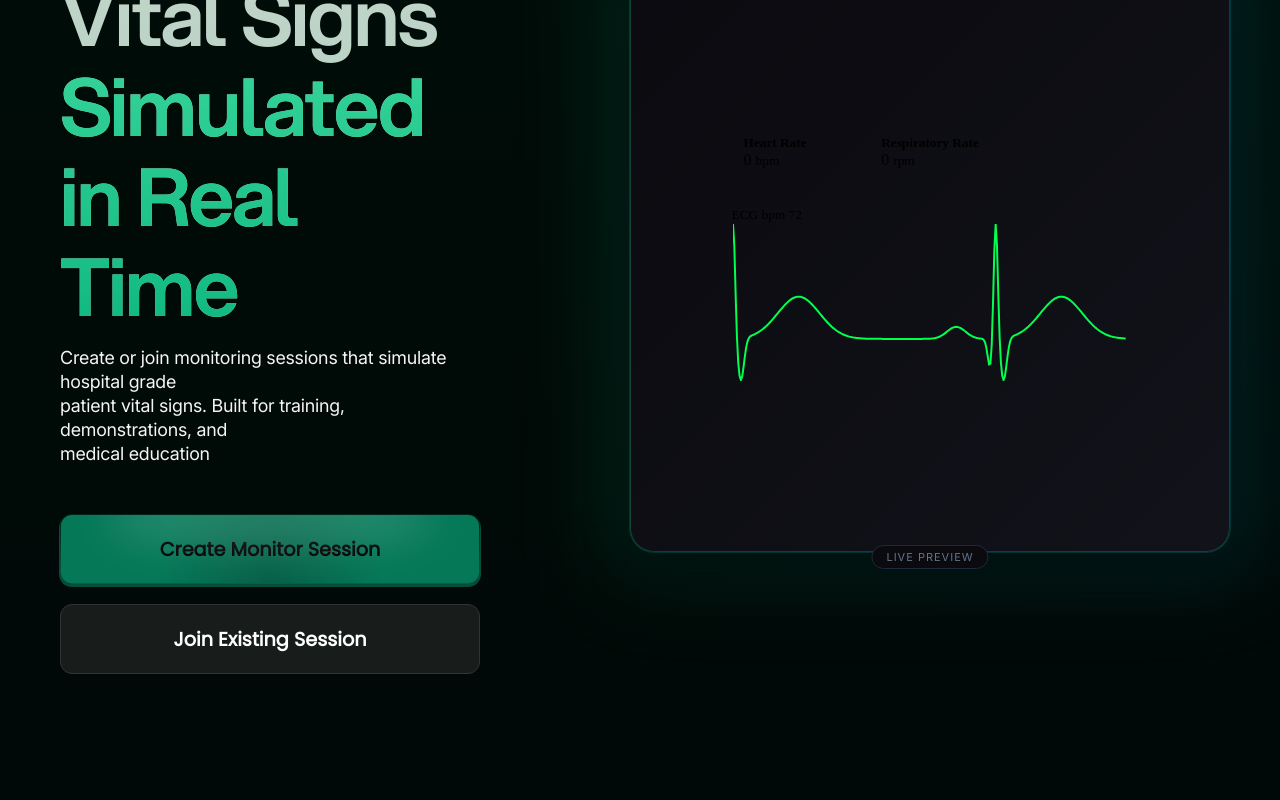
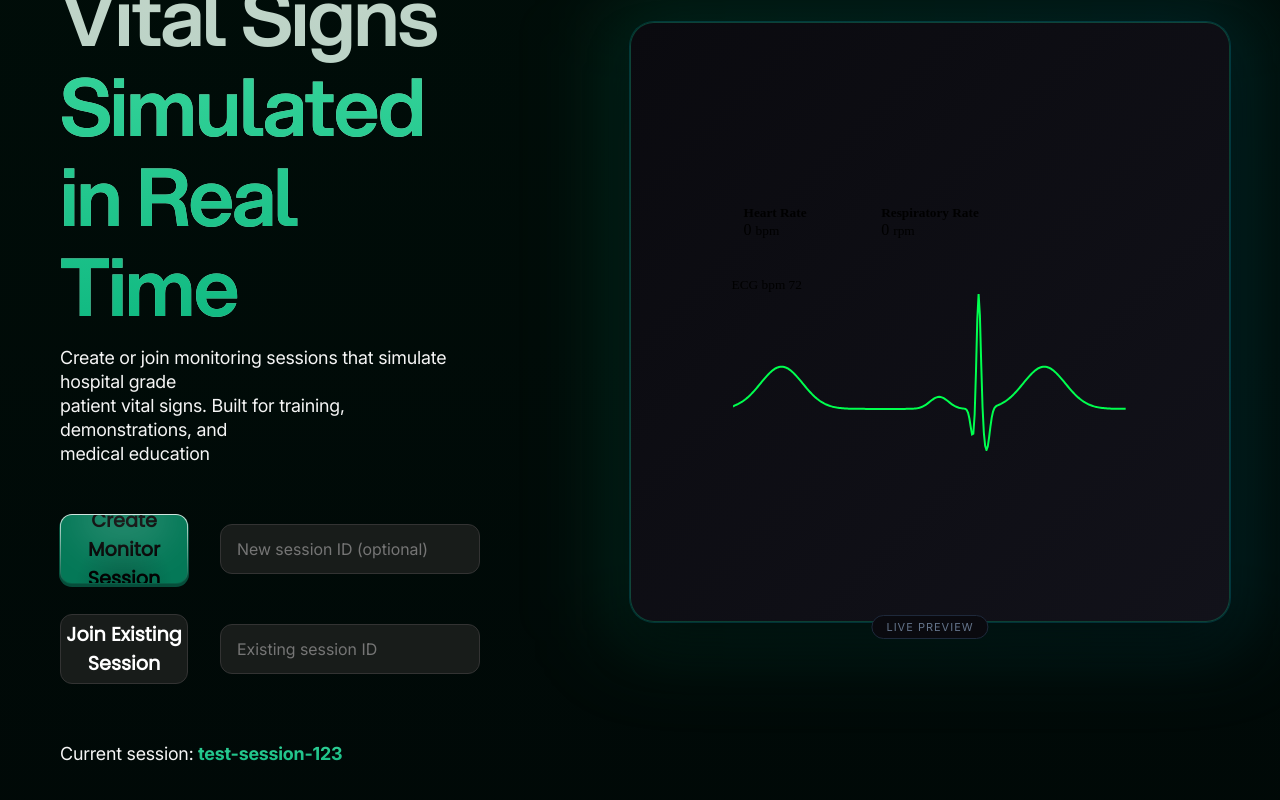
Before and after one commit to Online-Vitals-Monitor/Online-Vitals-Monitor, a React (Create React App) app in the folder frontend/: page / in a window 1280 px wide. Shown: the part 330-1130 px from the top of the page. Built offline with nearby package versions, Linux system fonts and the light colour scheme; no server answers.

Commit message:
pulling from frontend

```diff
--- a/frontend/src/components/navbar/NavbarNew.tsx
+++ b/frontend/src/components/navbar/NavbarNew.tsx
@@ -38,6 +38,15 @@ const NavbarNew = ({ isSessionActive, setIsSessionActive }: NavbarProps) => {
         </div>
         <div className="main-nav-buttons">
           <ul>
+            <li>
+              <Link to="/">Home</Link>
+            </li>
+            <li>
+              <Link to="/">How It Works</Link>
+            </li>
+            <li>
+              <Link to="/about">About</Link>
+            </li>
             {routes.map((route) => (
               <li key={route.path}>
                 <Link to={route.path}>{route.page}</Link>
--- a/frontend/src/pages/homepage/Heropage.css
+++ b/frontend/src/pages/homepage/Heropage.css
@@ -72,7 +72,7 @@
     display: inline-block;
 }
 
-.hero-description {
+.hero-description, .current-session-banner, .session-error {
     font-family: 'Inter', sans-serif;
     font-size: 18px;
     font-weight: 400;
@@ -83,12 +83,43 @@
     max-width: 600px;
 }
 
+.current-session-banner {
+    margin-top: 3rem;
+}
+
+.session-error {
+    color: #F50000;
+}
+
 .session-list {
     list-style: none;
     display: flex;
     flex-direction: column;
     gap: 20px;
     width: 100%;
+}
+
+.session-row {
+    display: flex;
+    align-items: center;
+    gap: 12px;
+    margin-bottom: 10px;
+}
+
+.new-session-input,
+.old-session-input {
+    flex: 1;
+    max-width: 260px;
+    height: 50px;
+    margin-left: 20px;
+    padding: 0 16px;
+    border-radius: 12px;
+    border: 1px solid #333;
+    background-color: #181c1a;
+    color: #f5f5f5;
+    font-family: 'Inter', sans-serif;
+    font-size: 1rem;
+    outline: none;
 }
 
 .create-session, .join-session {
--- a/frontend/src/pages/homepage/Heropage.tsx
+++ b/frontend/src/pages/homepage/Heropage.tsx
@@ -1,8 +1,48 @@
 import "./Heropage.css";
-import { Link } from "react-router-dom";
+import { useState } from "react";
+import { useNavigate, useLocation } from "react-router-dom";
+import { useSession } from "../../contexts/sessionContext";
 import MonitorView from "../monitorView";
 
 const Heropage = () => {
+  const [newSessionId, setNewSessionId] = useState("");
+  const [existingSessionId, setExistingSessionId] = useState("");
+  const [error, setError] = useState("");
+  const { session, connectNew, connectExisting } = useSession();
+  const navigate = useNavigate();
+  const location = useLocation() as any;
+
+  const target =
+    location.state?.from?.pathname && location.state.from.pathname !== "/session"
+      ? location.state.from.pathname
+      : "/monitor";
+
+  const handleNewSession = async () => {
+    setError("");
+    try {
+      await connectNew(newSessionId.trim() || undefined);
+      navigate(target, { replace: true });
+    } catch (err) {
+      setError(err instanceof Error ? err.message : "Failed to create session");
+    }
+  };
+
+  const handleJoinSession = async () => {
+    const id = existingSessionId.trim();
+    if (!id) {
+      setError("Please enter a session ID");
+      return;
+    }
+
+    setError("");
+    try {
+      await connectExisting(id);
+      navigate(target, { replace: true });
+    } catch (err) {
+      setError(err instanceof Error ? err.message : "Failed to join session");
+    }
+  };
+
   return (
     <div id="home" className="hero-page-container">
       <div className="hero-content-container">
@@ -22,18 +62,52 @@ const Heropage = () => {
           </p>
 
           <ul className="session-list">
-            <li>
-              <Link className="create-session" to="/values">
+            <li className="session-row">
+              <button
+                type="button"
+                className="create-session"
+                onClick={handleNewSession}
+              >
                 <span className="button-light-effect"></span>
                 Create Monitor Session
-              </Link>
+              </button>
+              <input
+                type="text"
+                className="new-session-input"
+                placeholder="New session ID (optional)"
+                value={newSessionId}
+                onChange={(e) => setNewSessionId(e.target.value)}
+              />
             </li>
-            <li>
-              <Link className="join-session" to="/values">
+
+            <li className="session-row">
+              <button
+                type="button"
+                className="join-session"
+                onClick={handleJoinSession}
+              >
                 Join Existing Session
-              </Link>
+              </button>
+              <input
+                type="text"
+                className="old-session-input"
+                placeholder="Existing session ID"
+                value={existingSessionId}
+                onChange={(e) => setExistingSessionId(e.target.value)}
+              />
             </li>
           </ul>
+
+          {error && <div className="session-error">{error}</div>}
+
+          {session && (
+            <div className="current-session-banner">
+              <p>
+                Current session: <span className="header-hook-dark"><strong>{session.id}</strong></span>
+              </p>
+            </div>
+          )}
+
         </div>
 
         <div className="monitor-section">
```
